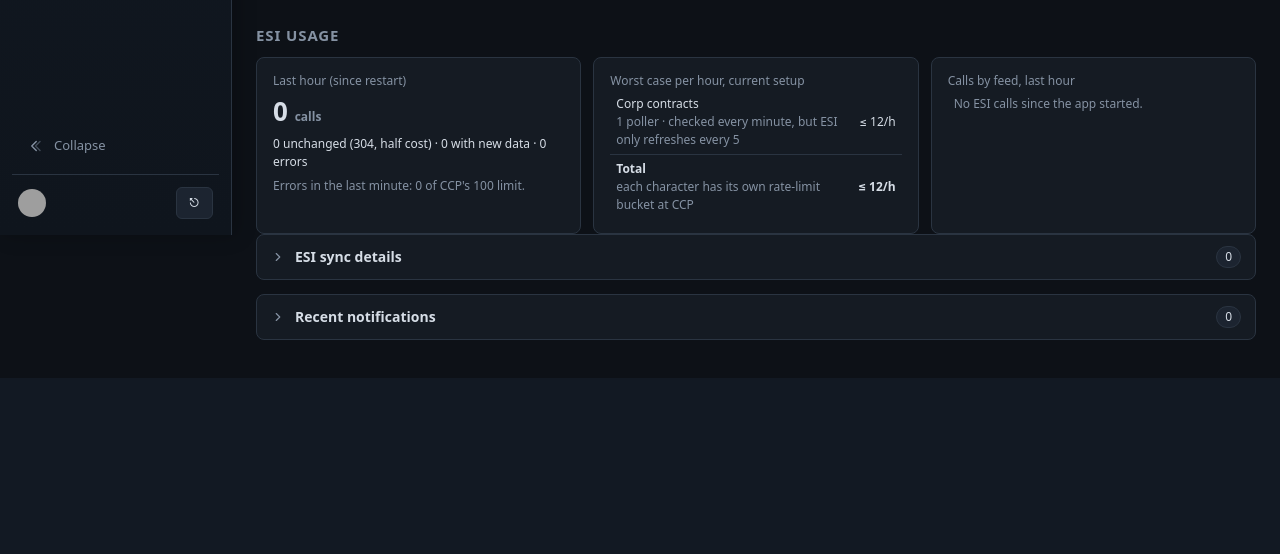
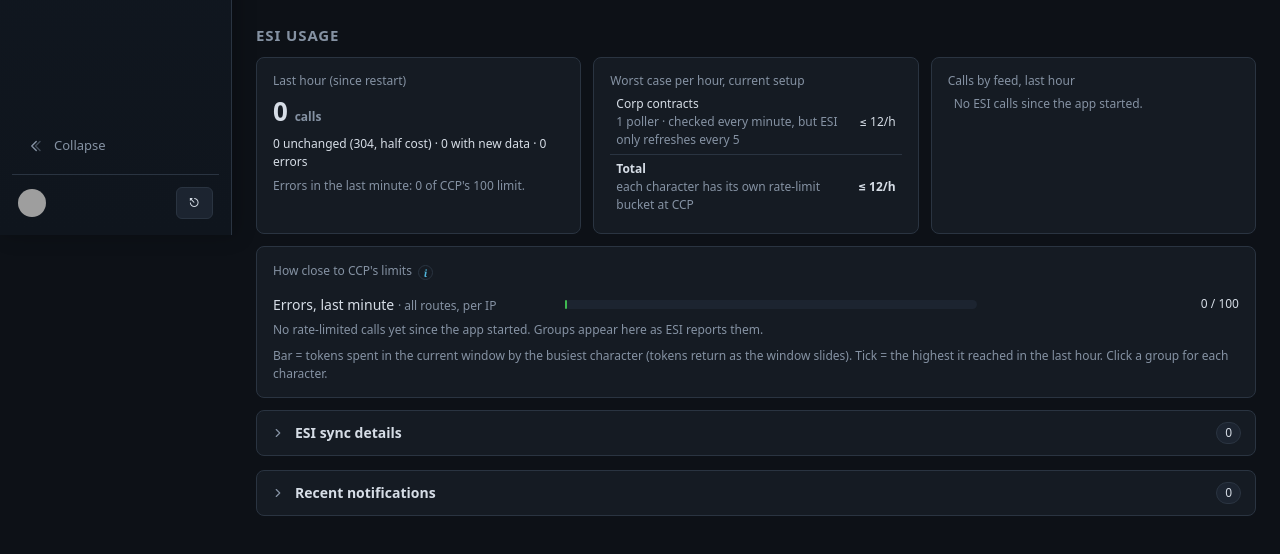
Before and after one commit to cmasiah/conserve-mass, a FastAPI app: page /system in a window 1280 px wide. Shown: the part 565-1119 px from the top of the page. Before the commit the page ends 905 px from the top, so only its background shows below. Run offline with FastAPI, Linux system fonts and the light colour scheme; the visitor is signed in with stand-in values (Sample User, id 1); grey boxes are pictures that could not be loaded.

Commit message:
System page: bars for how close each ESI rate-limit bucket is to its cap (#26)
- Tracks tokens per route group per character (CCP's bucket is app + character),
  using CCP's costs: 2xx 2, 304 1, 4xx 5, 5xx 0, within the group's window
- One bar per group (busiest character) with a tick for the last hour's peak; expand for
  every character; plus the 100-errors-a-minute legacy limit


Claude-Session: https://claude.ai/code/session_01TUfw85FAJKniBUpr75FHP9

Co-authored-by: Claude <noreply@anthropic.com>

```diff
--- a/app/esi/client.py
+++ b/app/esi/client.py
@@ -110,8 +110,9 @@ async def _send(method: str, path: str, *, token: str | None = None,
         hdrs["Authorization"] = f"Bearer {token}"
     for attempt in range(4):
         resp = await client().request(method, path, params=params, json=json, headers=hdrs)
-        usage.record(path, resp.status_code, resp.headers,
-                     method=method, body=resp.text if resp.status_code >= 400 else "")
+        usage.record(path, resp.status_code, resp.headers, method=method,
+                     body=resp.text if resp.status_code >= 400 else "",
+                     who=usage.who_from_token(token))
 
         # Legacy error-limit: back off before CCP bans the IP.
         remain = resp.headers.get("X-ESI-Error-Limit-Remain")
--- a/app/esi/usage.py
+++ b/app/esi/usage.py
@@ -53,6 +53,42 @@ class Call:
     group: str | None
     remaining: int | None
     limit: str | None
+    who: int = 0          # character id whose token was used; 0 = public (per IP)
+
+
+def cost(status: int) -> int:
+    """Tokens a response takes from its bucket (CCP: 2xx 2, 3xx 1, 4xx 5 except 429, 5xx 0)."""
+    if 200 <= status < 300:
+        return 2
+    if 300 <= status < 400:
+        return 1
+    if 400 <= status < 500 and status != 429:
+        return 5
+    return 0
+
+
+def parse_limit(limit: str | None) -> tuple[int, int] | None:
+    """'150/15m' -> (150, 900 seconds)."""
+    m = re.match(r"^\s*(\d+)\s*/\s*(\d+)\s*([smhd])\s*$", limit or "")
+    if not m:
+        return None
+    unit = {"s": 1, "m": 60, "h": 3600, "d": 86400}[m.group(3)]
+    return int(m.group(1)), int(m.group(2)) * unit
+
+
+def who_from_token(token: str | None) -> int:
+    """The character in an ESI access token (JWT 'sub' = CHARACTER:EVE:<id>), unverified:
+    only used to tell rate-limit buckets apart."""
+    if not token:
+        return 0
+    try:
+        import base64
+        import json
+        part = token.split(".")[1]
+        data = json.loads(base64.urlsafe_b64decode(part + "=" * (-len(part) % 4)))
+        return int(str(data.get("sub", "")).rsplit(":", 1)[-1])
+    except (IndexError, ValueError, TypeError):
+        return 0
 
 
 _calls: deque[Call] = deque(maxlen=50_000)
@@ -98,13 +134,14 @@ def _message(body: str) -> str:
     return " ".join(text.split())[:240]
 
 
-def record(path: str, status: int, headers, method: str = "GET", body: str = "") -> None:
+def record(path: str, status: int, headers, method: str = "GET", body: str = "",
+           who: int = 0) -> None:
     if status >= 400:
         _failures.append(Failure(time.time(), method, path, family(path), status, _message(body)))
     rem = headers.get("X-Ratelimit-Remaining")
     _calls.append(Call(time.time(), family(path), status, headers.get("X-Ratelimit-Group"),
                        int(rem) if rem and rem.isdigit() else None,
-                       headers.get("X-Ratelimit-Limit")))
+                       headers.get("X-Ratelimit-Limit"), who))
 
 
 def reset() -> None:
@@ -119,6 +156,48 @@ def recent_failures(limit: int = 20) -> list[dict]:
              "status": f.status, "message": f.message,
              "hint": STATUS_HINTS.get(f.status, "")}
             for f in reversed(list(_failures)[-limit:])]
+
+
+def limits(now: float | None = None) -> dict:
+    """How close each rate-limit bucket is to its cap right now.
+
+    CCP gives each route group one bucket per application + character (per IP for public
+    routes), and a spent token comes back once the window (e.g. 15 min) has passed. Only
+    this app spends from its own buckets, so the tokens it spent in the last window are
+    the bucket's real usage. Also the old error limit: 100 errors a minute per IP."""
+    now = now or time.time()
+    calls = _recent(now)
+    groups: dict[str, dict] = {}
+    for c in calls:
+        lim = parse_limit(c.limit)
+        if not c.group or not lim:
+            continue
+        g = groups.setdefault(c.group, {"group": c.group, "max": lim[0], "window": lim[1],
+                                        "families": set(), "buckets": {}})
+        g["max"], g["window"] = lim
+        g["families"].add(c.family)
+        b = g["buckets"].setdefault(c.who, {"who": c.who, "used": 0, "peak": 0, "calls": 0})
+        if c.at >= now - lim[1]:
+            b["used"] += cost(c.status)
+            b["calls"] += 1
+        if c.remaining is not None:
+            b["peak"] = max(b["peak"], lim[0] - c.remaining)
+    out = []
+    for g in groups.values():
+        buckets = sorted(g["buckets"].values(), key=lambda b: -max(b["used"], 0))
+        for b in buckets:
+            b["pct"] = min(100.0, 100 * b["used"] / g["max"]) if g["max"] else 0
+            b["peak_pct"] = min(100.0, 100 * b["peak"] / g["max"]) if g["max"] else 0
+        worst = max((b["pct"] for b in buckets), default=0)
+        peak = max((b["peak_pct"] for b in buckets), default=0)
+        w = g["window"]
+        out.append({"group": g["group"], "max": g["max"], "window": w,
+                    "window_label": f"{w // 3600}h" if w % 3600 == 0 else f"{w // 60} min",
+                    "families": sorted(g["families"]), "buckets": buckets,
+                    "worst_pct": worst, "peak_pct": peak})
+    out.sort(key=lambda g: (-max(g["worst_pct"], g["peak_pct"]), g["group"]))
+    errors = sum(1 for c in calls if c.status >= 400 and c.at >= now - 60)
+    return {"groups": out, "errors_min": errors, "errors_pct": min(100.0, errors)}
 
 
 def _recent(now: float | None = None) -> list[Call]:
--- a/app/web/routes/pages.py
+++ b/app/web/routes/pages.py
@@ -350,7 +350,9 @@ async def system(request: Request, db: Session = Depends(get_db)):
     return render(request, "system.html", notes=notes, syncs=syncs, backups=backups,
                   settings=s, bot_ready=bot.is_ready_for_dm(), bot_configured=bot.configured,
                   ver=await version.check(), upd=updater.status(), now=utcnow(),
-                  esi_usage=esi_usage.summary(), esi_expected=sync_info.expected_per_hour(db))
+                  esi_usage=esi_usage.summary(), esi_expected=sync_info.expected_per_hour(db),
+                  esi_limits=esi_usage.limits(),
+                  char_names={c.character_id: c.name for c in db.scalars(select(Character))})
 
 
 @router.post("/system/check-updates")
--- a/app/web/static/app.css
+++ b/app/web/static/app.css
@@ -424,3 +424,25 @@ td.held .tip-row { grid-template-columns: 1fr auto 50px; white-space: normal; }
 /* Copy-to-clipboard (partials/clip.html), used on several pages */
 .clip { display: inline-flex; }
 .clip-src { position: absolute; left: -9999px; width: 1px; height: 1px; opacity: 0; }
+
+/* System › ESI usage: how close each rate-limit bucket is to its cap */
+.esi-limits { margin: 12px 0; }
+.lim-head { display: flex; align-items: center; gap: 6px; margin-bottom: 6px; }
+.lim-row { display: grid; grid-template-columns: 280px minmax(120px, 1fr) 250px;
+  align-items: center; gap: 12px; padding: 6px 0; }
+.lim-group { border-top: 1px solid var(--line); }
+.lim-group > summary { cursor: pointer; list-style: none; }
+.lim-group > summary::-webkit-details-marker { display: none; }
+.lim-group > summary .lim-name::before { content: "▸ "; color: var(--muted); }
+.lim-group[open] > summary .lim-name::before { content: "▾ "; }
+.lim-row.sub { padding: 3px 0; }
+.lim-row.sub .lim-name { padding-left: 18px; }
+@media (max-width: 900px) { .lim-row { grid-template-columns: 1fr; gap: 4px; } .lim-num { text-align: left; } }
+.lim-name { overflow: hidden; text-overflow: ellipsis; white-space: nowrap; }
+.lim-num { text-align: right; white-space: nowrap; font-variant-numeric: tabular-nums; }
+.lim-bar { position: relative; display: block; height: 9px; background: var(--panel-2); border-radius: 5px; }
+.lim-fill { position: absolute; inset: 0 auto 0 0; background: var(--ok); border-radius: 5px; min-width: 2px; }
+.lim-bar.warm .lim-fill { background: var(--warn); }
+.lim-bar.hot .lim-fill { background: var(--bad); }
+.lim-peak { position: absolute; top: -3px; bottom: -3px; width: 2px; background: var(--text); opacity: .7; border-radius: 1px; }
+.lim-foot { margin-top: 8px; }
--- a/app/web/templates/system.html
+++ b/app/web/templates/system.html
@@ -163,11 +163,7 @@
     <div class="small">{{ esi_usage.cached }} unchanged (304, half cost) · {{ esi_usage.fresh }} with new data ·
       <span class="{{ 'bad-text' if esi_usage.errors else '' }}">{{ esi_usage.errors }} error{{ 's' if esi_usage.errors != 1 }}</span></div>
     <div class="small muted" style="margin-top:6px">Errors in the last minute: {{ esi_usage.errors_last_min }} of CCP's 100 limit.</div>
-    {% if esi_usage.tight %}
-      <div class="small" style="margin-top:8px"><strong>Tightest rate-limit buckets</strong>
-        {% for t in esi_usage.tight %}<div class="mono small">{{ t.group }}: {{ t.remaining }} left of {{ t.limit }}</div>{% endfor %}
-      </div>
-    {% endif %}
+
   </div>
   <div class="card">
     <div class="label small muted">Worst case per hour, current setup</div>
@@ -190,6 +186,48 @@
       {% else %}<tr><td class="muted">No ESI calls since the app started.</td></tr>{% endfor %}
     </table>
   </div>
+</div>
+
+{% macro lim_bar(pct, peak=0, label='') -%}
+  <span class="lim-bar {{ 'hot' if pct >= 75 else ('warm' if pct >= 40 else '') }}" title="{{ label }}">
+    <span class="lim-fill" style="width: {{ pct | round(1) }}%"></span>
+    {% if peak and peak > pct %}<span class="lim-peak" style="left: {{ peak | round(1) }}%" title="Highest in the last hour: {{ peak | round(0) | int }}%"></span>{% endif %}
+  </span>
+{%- endmacro %}
+<div class="card esi-limits">
+  <div class="lim-head">
+    <div class="label small muted">How close to CCP's limits</div>
+    <span class="tip info-tip" tabindex="0"><span class="info-dot" aria-label="How the limits work">i</span>
+      <span class="tip-body tip-text tip-left"><span class="tip-head">How ESI limits work</span>
+        <span class="tip-para">Routes are grouped. Each group has a bucket of tokens (e.g. 150 per 15 min) <strong>per character</strong> for logged-in routes, per IP for public ones.</span>
+        <span class="tip-para">A fresh answer costs 2 tokens, an unchanged one (304) 1, an error 5, a CCP server error 0. Tokens come back 15 minutes after they're spent.</span>
+        <span class="tip-para">An empty bucket gets 429s until tokens return; the app slows down at 10% left. Separately, more than 100 errors a minute from one IP gets everything blocked (420).</span>
+      </span></span>
+  </div>
+  <div class="lim-row">
+    <span class="lim-name">Errors, last minute <span class="muted small">· all routes, per IP</span></span>
+    {{ lim_bar(esi_limits.errors_pct) }}
+    <span class="lim-num small">{{ esi_limits.errors_min }} / 100</span>
+  </div>
+  {% for g in esi_limits.groups %}{% set top = g.buckets[0] %}
+  <details class="lim-group">
+    <summary class="lim-row">
+      <span class="lim-name">{{ g.families | join(', ') }} <span class="muted small mono">{{ g.group }}</span></span>
+      {{ lim_bar(g.worst_pct, g.peak_pct, 'Busiest character, last ' ~ g.window_label) }}
+      <span class="lim-num small">{{ top.used }} / {{ g.max }} <span class="muted">per {{ g.window_label }}{% if g.buckets | length > 1 %} · busiest of {{ g.buckets | length }}{% endif %}</span></span>
+    </summary>
+    {% for b in g.buckets %}
+      <div class="lim-row sub">
+        <span class="lim-name small">{{ char_names.get(b.who) or ('Public (this server\'s IP)' if not b.who else b.who) }}</span>
+        {{ lim_bar(b.pct, b.peak_pct) }}
+        <span class="lim-num small">{{ b.used }} / {{ g.max }} <span class="muted">· {{ b.calls }} call{{ 's' if b.calls != 1 }}</span></span>
+      </div>
+    {% endfor %}
+  </details>
+  {% else %}
+  <div class="small muted">No rate-limited calls yet since the app started. Groups appear here as ESI reports them.</div>
+  {% endfor %}
+  <div class="small muted lim-foot">Bar = tokens spent in the current window by the busiest character (tokens return as the window slides). Tick = the highest it reached in the last hour. Click a group for each character.</div>
 </div>
 
 {% if esi_usage.failures %}
```
Also changed, not shown: tests/test_esi_usage.py (+32 -0 lines), tests/test_templates.py (+9 -1 lines).
